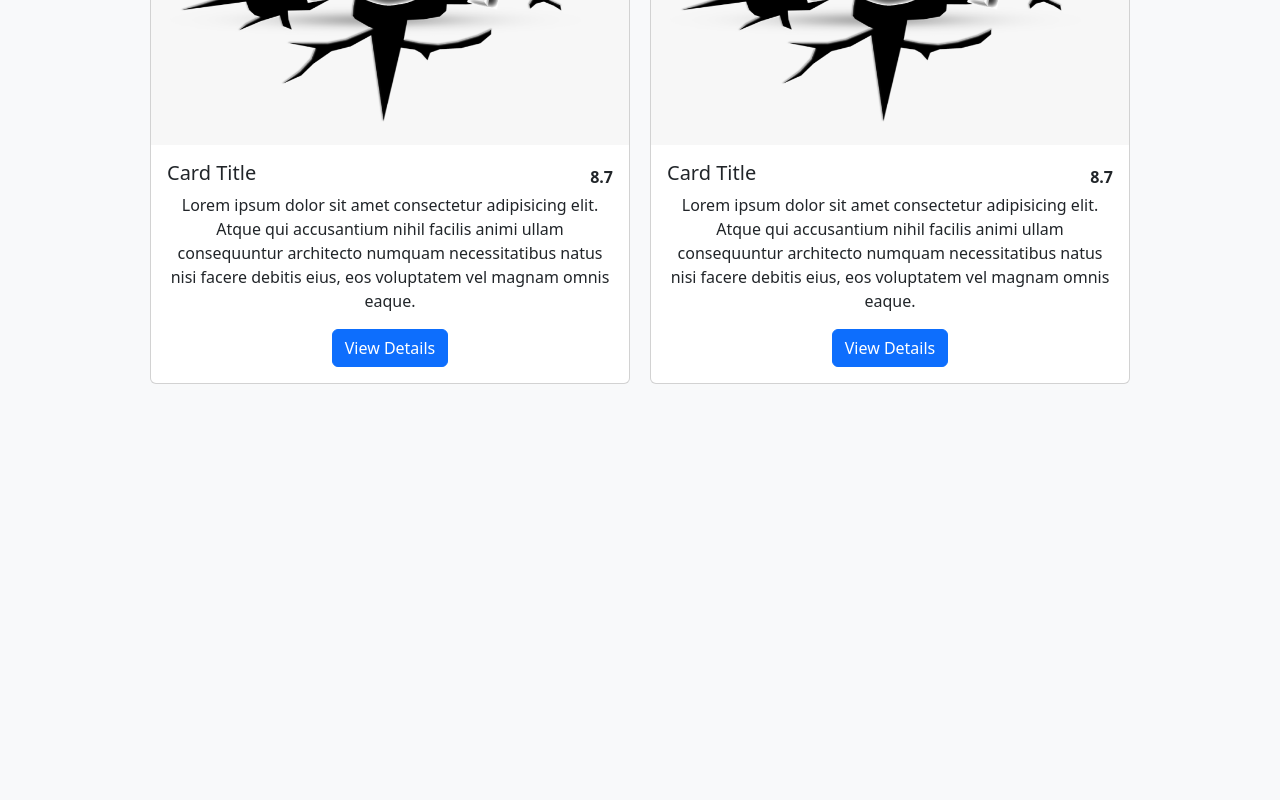
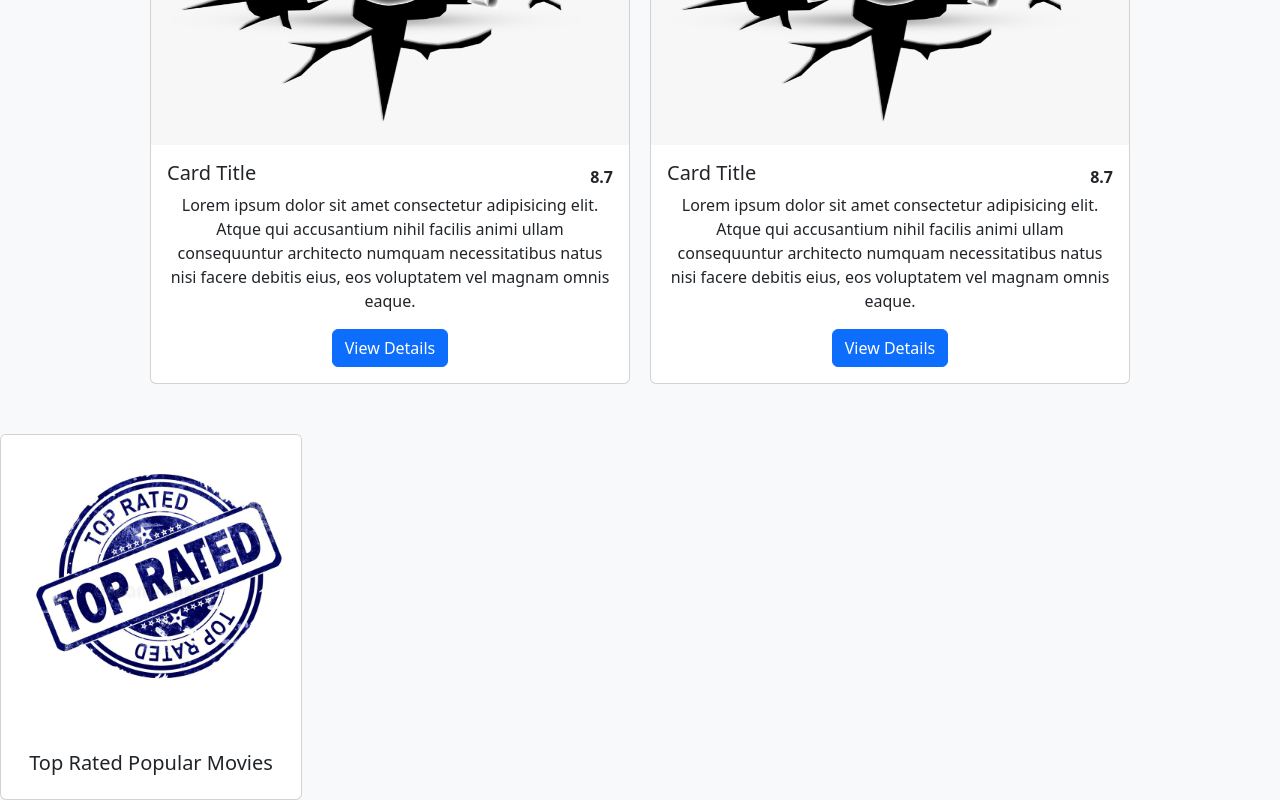
Before and after one commit to Mohammad-Mancy/Movies-Gallery, a React (Create React App) app in the folder frontend/: page / in a window 1280 px wide. Shown: the part 1499-2299 px from the top of the page. Before the commit the page ends 1933 px from the top, so only its background shows below. Built offline with nearby package versions, Linux system fonts and the light colour scheme.

Commit message:
Adding top rated card

```diff
--- a/frontend/src/App.css
+++ b/frontend/src/App.css
@@ -64,3 +64,7 @@
   align-items: baseline;
   height: fit-content;
 }
+
+.card-top-rated{
+  cursor: pointer;
+}
--- a/frontend/src/App.js
+++ b/frontend/src/App.js
@@ -2,6 +2,7 @@ import './App.css';
 import 'bootstrap/dist/css/bootstrap.min.css';
 import NavBar from './components/NavBar';
 import MovieCard from './components/MovieCard'
+import MovieTopRatedCollection from './components/MovieTopRatedCollection'
 
 function App() {
   return (
@@ -16,6 +17,9 @@ function App() {
           <MovieCard />
           <MovieCard />
       </div>
+      <div>
+        <MovieTopRatedCollection />
+      </div>
     </div>
   );
 }
--- /dev/null
+++ b/frontend/src/components/MovieTopRatedCollection.jsx
@@ -0,0 +1,21 @@
+import Card from 'react-bootstrap/Card';
+import Col from 'react-bootstrap/Col';
+import Row from 'react-bootstrap/Row';
+import topRated from './../assets/top-rated.jpg'
+
+function GridExample() {
+  return (
+    <Row xs={1} md={4} className="g-4">
+        <Col>
+          <Card className="card-top-rated">
+            <Card.Img variant="top" src={topRated} style={{width:'100%',height:'100%'}}/>
+            <Card.Body>
+              <Card.Title>Top Rated Popular Movies</Card.Title>
+            </Card.Body>
+          </Card>
+        </Col>
+    </Row>
+  );
+}
+
+export default GridExample;
```
Also changed, not shown: frontend/src/assets/top-rated.jpg (added).
